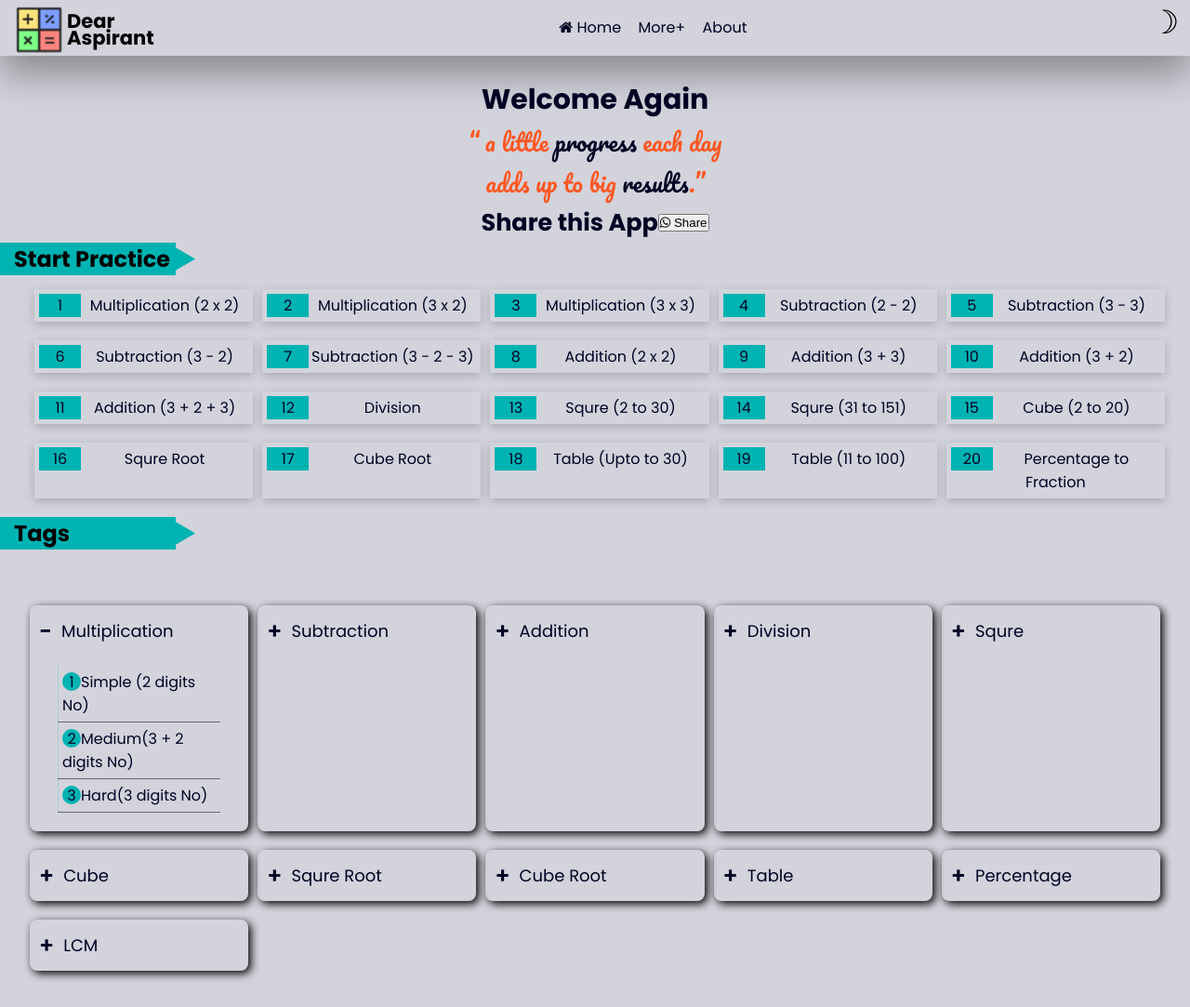
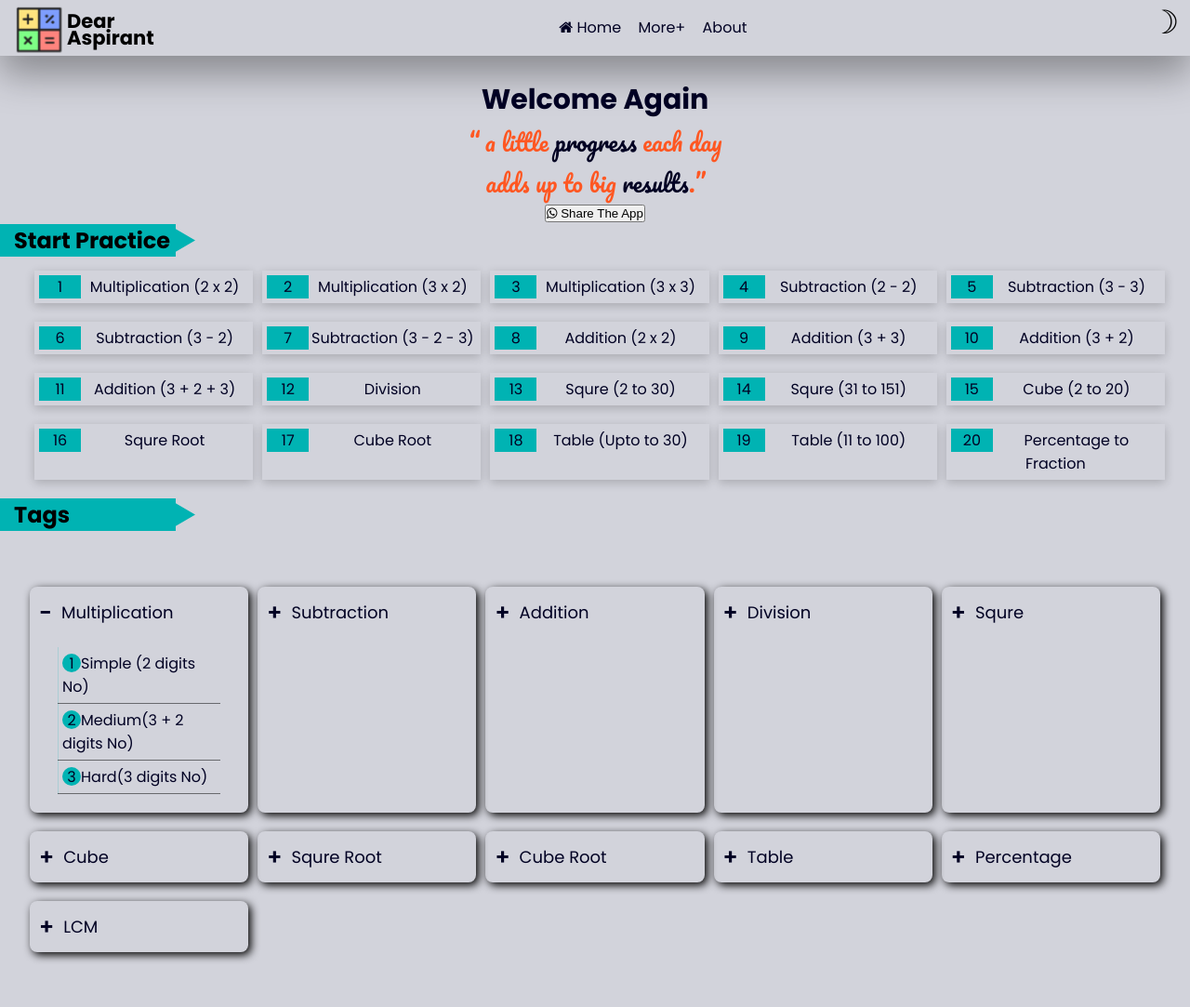
Before and after one commit to sandeepwebsite/math-practice, a plain HTML site: page index.html in a window 1280 px wide. Shown: the top 1083 px of the page at 93% size. Drawn offline with Linux system fonts and the light colour scheme.

Commit message:
Update index.html

```diff
--- a/index.html
+++ b/index.html
@@ -37,9 +37,8 @@
   </div>
 
   <div class="dwld-btn">
-    <h2>Share this App</h2>
     <button class="wpbtn" title="share to whatsapp" onclick="window.open('whatsapp://send?text=https://median.co/share/lxbzxl#apk')"><i class="fa fa-whatsapp" aria-hidden="true"></i></span>
-    Share </button>
+    Share  The App</button>
   </div>
 
     <h2 class="tag-heading"><span>Start Practice</span></h2>
```
